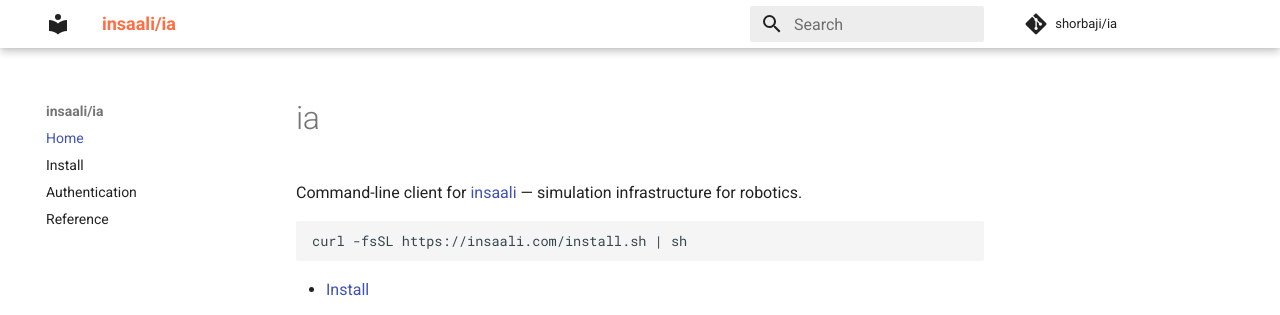
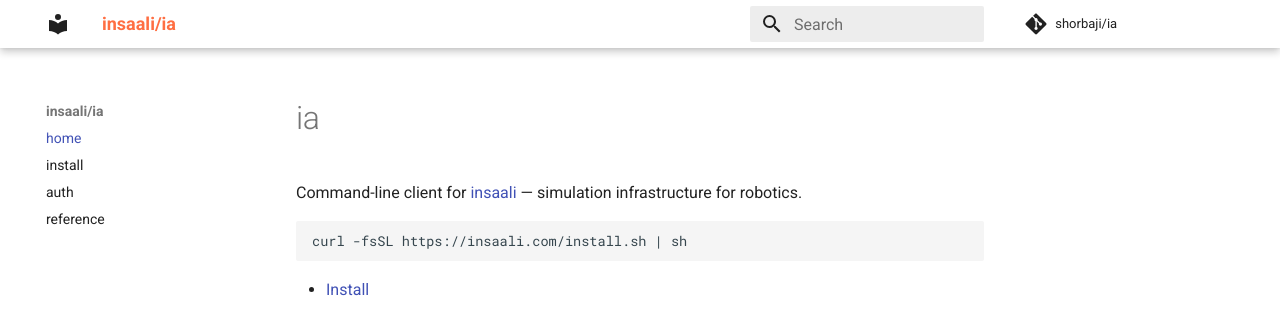
Before and after one commit to shorbaji/ia, an MkDocs documentation site: the page built from docs/index.md, in a window 1280 px wide. Shown: the top 315 px of the page. Built offline with MkDocs 1.6.1 and Material for MkDocs 9.7.7, drawn with Linux system fonts in a browser that asks for light colours; comment, search, counter and statistics services are not loaded; part of the change alters nothing that is shown.

Commit message:
docs(ia): lowercase nav labels; rename Authentication to auth (#71)
Co-authored-by: Omar Shorbaji <omar@anyscale.com>

```diff
--- a/mkdocs.yml
+++ b/mkdocs.yml
@@ -26,7 +26,7 @@ extra_css:
   - stylesheets/extra.css
 
 nav:
-  - Home: index.md
-  - Install: install.md
-  - Authentication: authentication.md
-  - Reference: reference.md
+  - home: index.md
+  - install: install.md
+  - auth: authentication.md
+  - reference: reference.md
```
